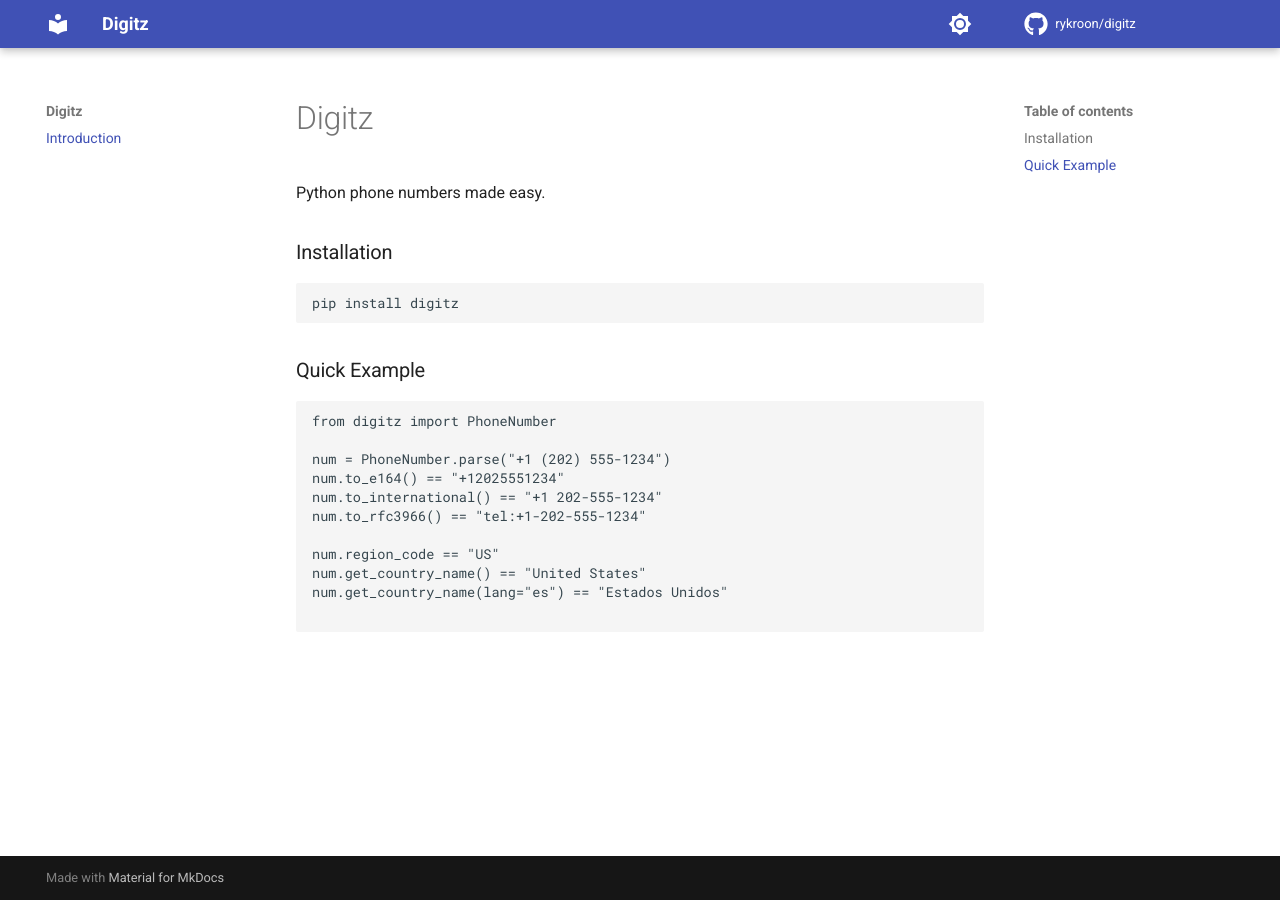
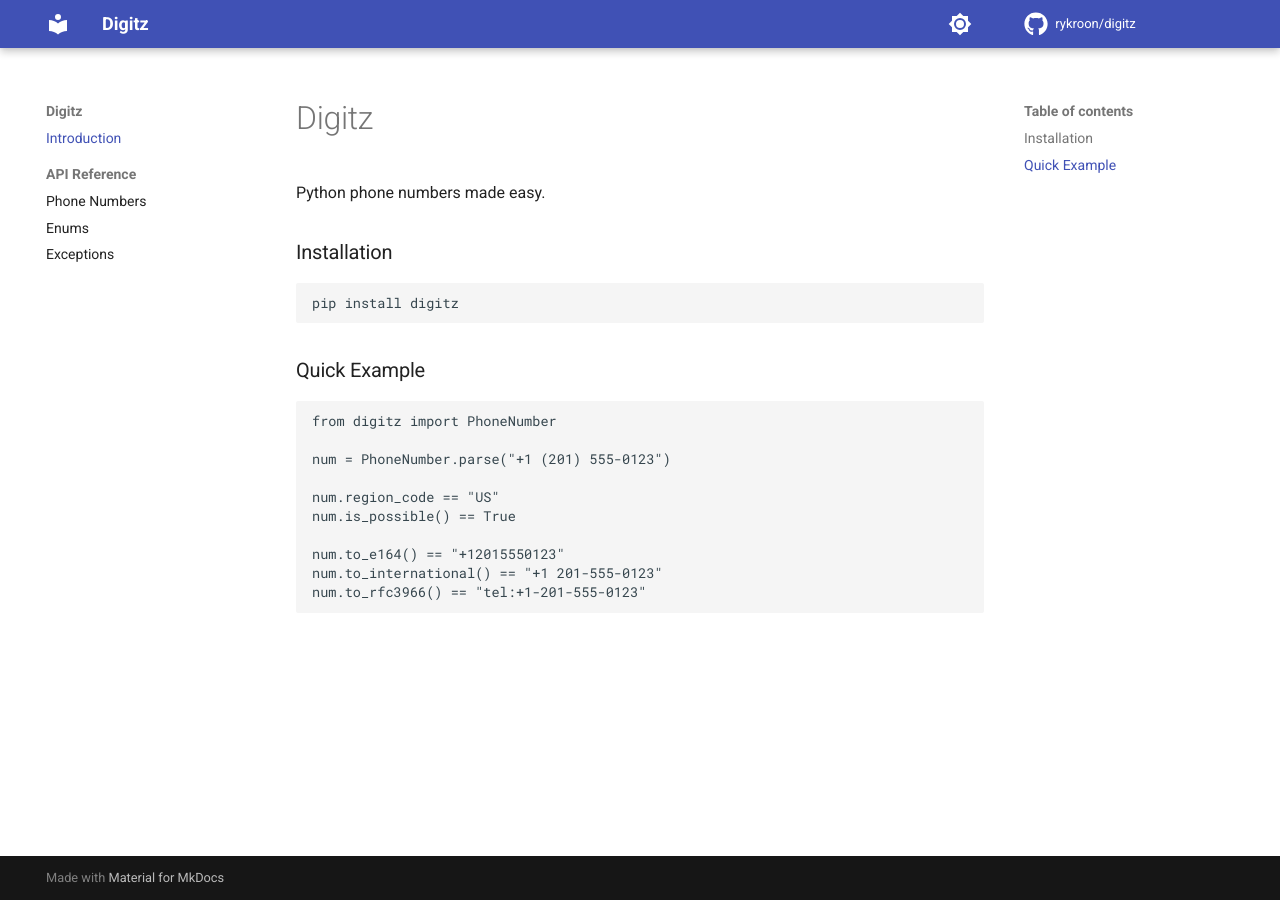
Before and after one commit to rykroon/digitz, an MkDocs documentation site: the page built from docs/index.md, in a window 1280 px wide. Built offline with MkDocs 1.6.1 and Material for MkDocs 9.7.7, drawn with Linux system fonts in a browser that asks for light colours; comment, search, counter and statistics services are not loaded.

Commit message:
Added more documentation.

````diff
--- a/docs/index.md
+++ b/docs/index.md
@@ -13,13 +13,12 @@
 ```
 from digitz import PhoneNumber
 
-num = PhoneNumber.parse("+1 (202) 555-1234")
-num.to_e164() == "+12025551234"
-num.to_international() == "+1 202-555-1234"
-num.to_rfc3966() == "tel:+1-202-555-1234"
+num = PhoneNumber.parse("+1 (201) 555-0123")
 
 num.region_code == "US"
-num.get_country_name() == "United States"
-num.get_country_name(lang="es") == "Estados Unidos"
+num.is_possible() == True
 
+num.to_e164() == "+12015550123"
+num.to_international() == "+1 201-555-0123"
+num.to_rfc3966() == "tel:+1-201-555-0123"
 ```
--- a/mkdocs.yml
+++ b/mkdocs.yml
@@ -36,6 +36,10 @@
 
 nav:
   - Introduction: index.md
+  - API Reference:
+    - Phone Numbers: apiref/phonenumbers.md
+    - Enums: apiref/enums.md
+    - Exceptions: apiref/exceptions.md
 
 
 watch:
````
Also changed, not shown: docs/apiref/enums.md (added, +9 -0 lines), docs/apiref/exceptions.md (added, +14 -0 lines), docs/apiref/phonenumbers.md (added, +4 -0 lines).
